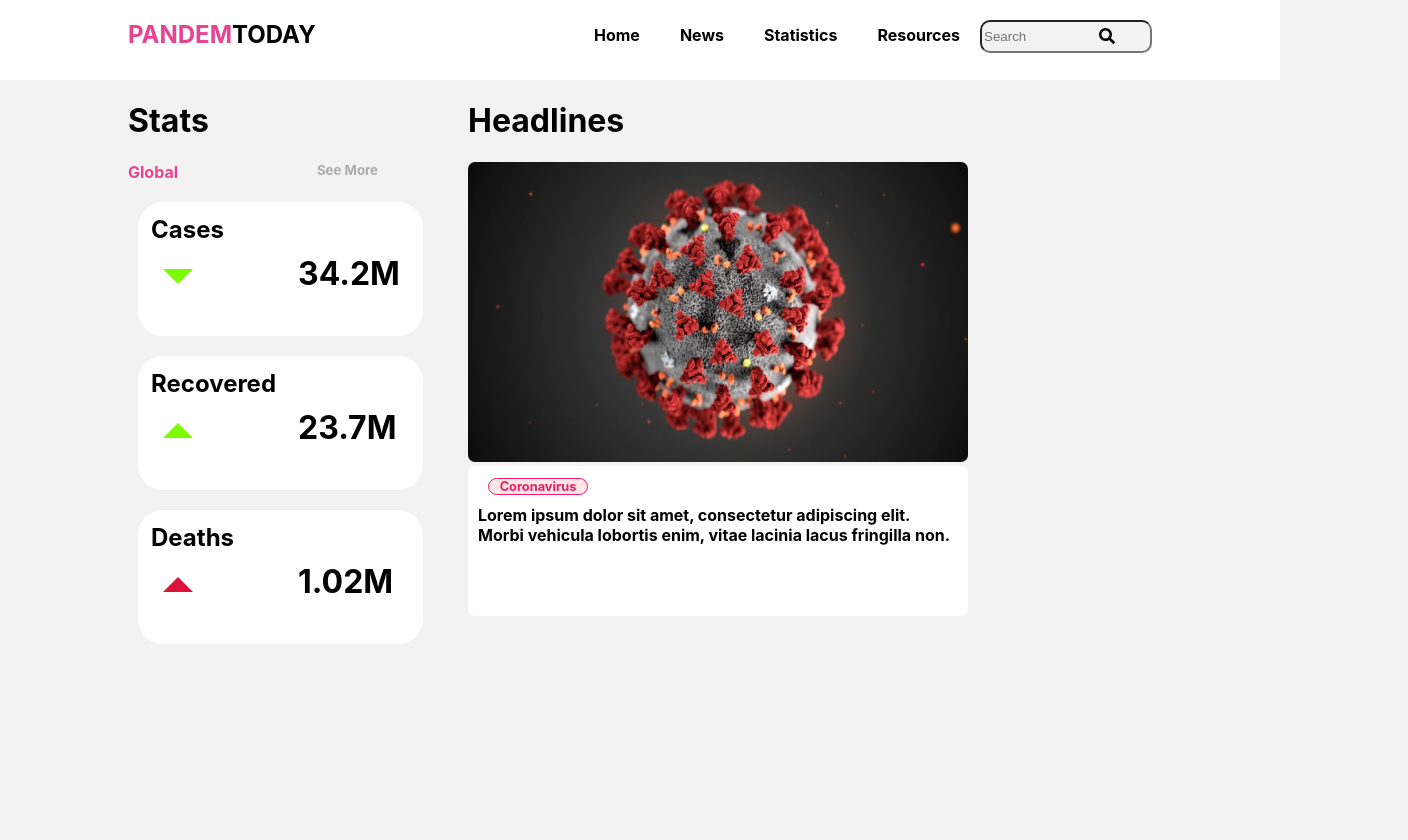
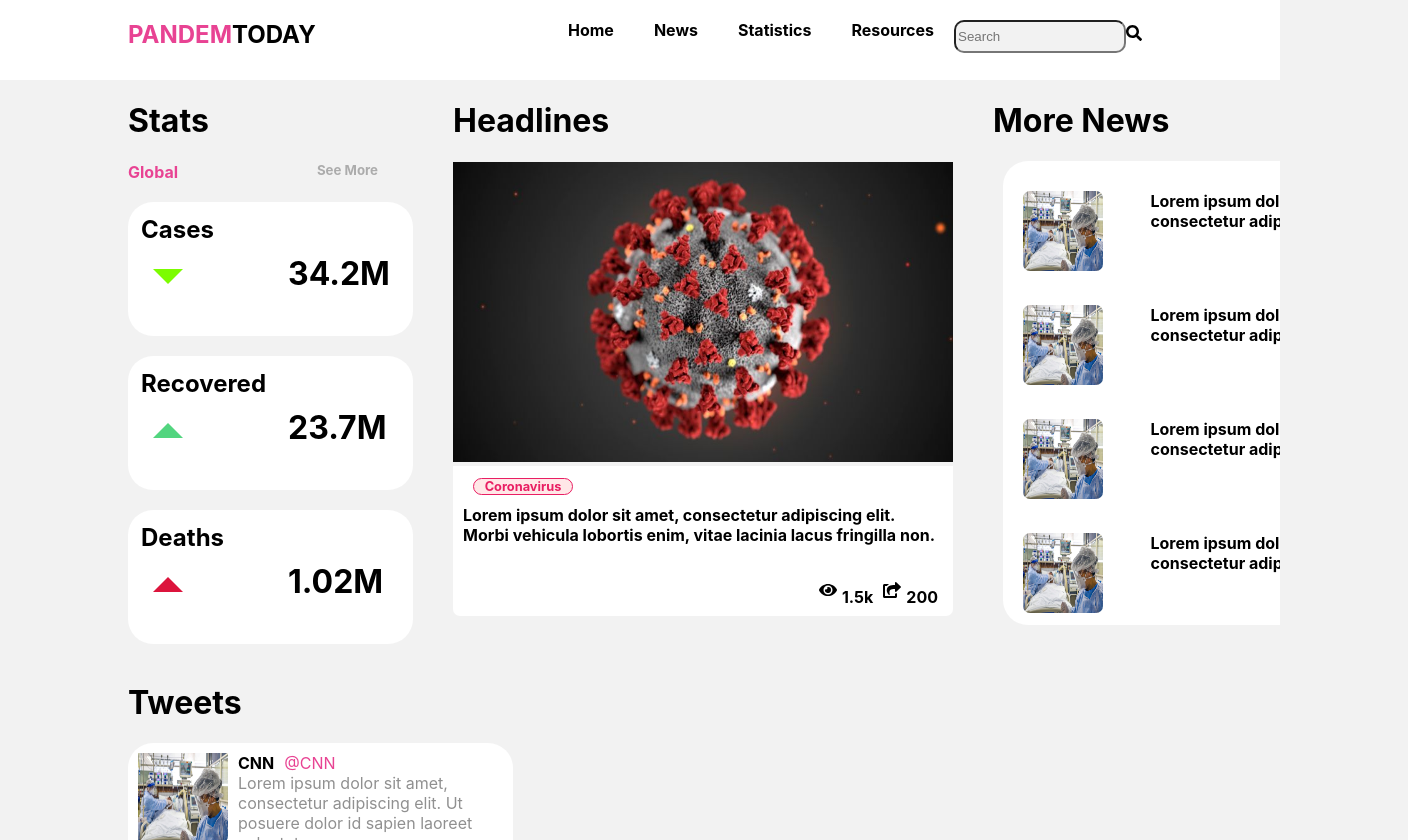
Before and after one commit to Jonathanferreras/PandemToday, a Next.js app: page / in a window 1280 px wide. Shown: the top 840 px of the page, 1408 px wide, since content can reach past the window. Before the commit the page ends 800 px from the top, so only its background shows below. Built offline with nearby package versions, Linux system fonts and the light colour scheme.

Commit message:
done: Finish TweetCard component; todo: Finish Tweets card component using map func for new data/tweets

```diff
--- a/components/Headlines.js
+++ b/components/Headlines.js
@@ -4,7 +4,7 @@ import Head from 'next/head'
 import { library } from '@fortawesome/fontawesome-svg-core';
 import { FontAwesomeIcon } from "@fortawesome/react-fontawesome";
 // import your icons
-import { faCode, faSearch } from '@fortawesome/free-solid-svg-icons';
+import { faEye, faShareSquare } from '@fortawesome/free-solid-svg-icons';
 
 
 export default function Headlines(){
@@ -22,7 +22,10 @@ export default function Headlines(){
             Lorem ipsum dolor sit amet, consectetur adipiscing elit. Morbi vehicula lobortis enim, vitae lacinia lacus fringilla non.
           </div>
           <div className="social-stats">
-
+            <FontAwesomeIcon icon={faEye} className="social-stats-icons" />
+            <h7 className="social-stat-numbers">1.5k</h7>
+            <FontAwesomeIcon icon={faShareSquare} className="social-stats-icons" />
+            <h7 className="social-stat-numbers">200</h7>
           </div>
         </div>
       </div>
--- /dev/null
+++ b/components/MoreNews.js
@@ -0,0 +1,38 @@
+import Link from 'next/link'
+import Head from 'next/head'
+
+import { library } from '@fortawesome/fontawesome-svg-core';
+import { FontAwesomeIcon } from "@fortawesome/react-fontawesome";
+// import your icons
+import { faEye, faShareSquare } from '@fortawesome/free-solid-svg-icons';
+
+
+export default function MoreNews(){
+  return(
+    <div className="more-news">
+      <div className="heading">
+        <h1 className="title">More News</h1>
+        <h5 className="see-more">See More</h5>
+      </div>
+
+      <div className="more-news-card">
+        <div className="more-news-item">
+          <img className="more-news-item-img" src="/mnews-cv19.png"/>
+          <p className="more-news-item-story">Lorem ipsum dolor sit amet, consectetur adipiscing elit.</p>
+        </div>
+        <div className="more-news-item">
+          <img className="more-news-item-img" src="/mnews-cv19.png"/>
+          <p className="more-news-item-story">Lorem ipsum dolor sit amet, consectetur adipiscing elit.</p>
+        </div>
+        <div className="more-news-item">
+          <img className="more-news-item-img" src="/mnews-cv19.png"/>
+          <p className="more-news-item-story">Lorem ipsum dolor sit amet, consectetur adipiscing elit.</p>
+        </div>
+        <div className="more-news-item">
+          <img className="more-news-item-img" src="/mnews-cv19.png"/>
+          <p className="more-news-item-story">Lorem ipsum dolor sit amet, consectetur adipiscing elit.</p>
+        </div>
+      </div>
+    </div>
+  )
+}
--- a/components/Navbar.js
+++ b/components/Navbar.js
@@ -13,11 +13,12 @@ export default function Navbar(){
       <div className="content">
         <h2 className="logo"><span style={{ color: '#E84393' }}>PANDEM</span>TODAY</h2>
         <div className="menu">
-          <Link  href="/"><a className="menu-item">Home</a></Link>
-          <Link className="menu-item" href="/"><a>News</a></Link>
-          <Link className="menu-item" href="/"><a>Statistics</a></Link>
-          <Link className="menu-item" href="/"><a>Resources</a></Link>
-
+          <div className="links">
+            <Link  href="/"><a className="menu-item">Home</a></Link>
+            <Link className="menu-item" href="/"><a>News</a></Link>
+            <Link className="menu-item" href="/"><a>Statistics</a></Link>
+            <Link className="menu-item" href="/"><a>Resources</a></Link>
+          </div>
           <div className="search-bar">
             <input type="text" name="search" placeholder="Search" />
             <FontAwesomeIcon icon={faSearch} className="sicon" />
--- /dev/null
+++ b/components/TweetCard.js
@@ -0,0 +1,13 @@
+import Link from 'next/link'
+import Head from 'next/head'
+import Card from './Card'
+
+
+
+export default function TweetCard(props){
+  return(
+    <Card type="tweet">
+      {props.children}
+    </Card>
+  )
+}
--- /dev/null
+++ b/components/Tweets.js
@@ -0,0 +1,31 @@
+import Link from 'next/link'
+import Head from 'next/head'
+import TweetCard from './TweetCard'
+
+
+import { library } from '@fortawesome/fontawesome-svg-core';
+import { FontAwesomeIcon } from "@fortawesome/react-fontawesome";
+// import your icons
+import { faEye, faShareSquare } from '@fortawesome/free-solid-svg-icons';
+
+export default function Tweets(){
+  return(
+    <div className="tweets">
+      <div className="heading">
+        <h1 className="title">Tweets</h1>
+      </div>
+      <TweetCard className="tweet-area">
+        <img className="tweet-profile-pic" src="/mnews-cv19.png" />
+        <div className="tweet">
+          <div className="tweet-user">
+            <h7 className="twitter-username">CNN</h7>
+            <h7 className="twitter-handle">@CNN</h7>
+          </div>
+          <p className="tweet-body">
+            Lorem ipsum dolor sit amet, consectetur adipiscing elit. Ut posuere dolor id sapien laoreet vulputate.
+          </p>
+        </div>
+      </TweetCard>
+    </div>
+  )
+}
--- a/components/card.js
+++ b/components/card.js
@@ -3,9 +3,22 @@ import Head from 'next/head'
 
 
 export default function Card(props){
-  return(
-    <div className="card">
-      {props.children}
-    </div>
-  )
+  const type = props.type;
+  console.log(type);
+
+  if (type == 'tweet'){
+      return(
+        <div className="tweet-card">
+          {props.children}
+        </div>
+      );
+  }
+  else{
+    return (
+      <div className="card">
+        {props.children}
+      </div>
+    );
+  }
+
 }
--- a/src/pages/index.js
+++ b/src/pages/index.js
@@ -4,6 +4,10 @@ import Layout from '../../components/Layout'
 import Navbar from '../../components/Navbar'
 import Stats from '../../components/Stats'
 import Headlines from '../../components/Headlines'
+import MoreNews from '../../components/MoreNews'
+import Tweets from '../../components/Tweets'
+
+
 
 import { useEffect, useState } from 'react'
 import { getArticles } from '../services/news/client'
@@ -35,10 +39,10 @@ export default function Home () {
         <div className="main-area">
           <Stats />
           <Headlines />
+          <MoreNews />
         </div>
 
-
-
+        <Tweets />
 
       </main>
     </Layout>
--- a/src/styles/globals.css
+++ b/src/styles/globals.css
@@ -5,12 +5,13 @@ body {
   font-family: -apple-system, BlinkMacSystemFont, Segoe UI, Roboto, Oxygen,
     Ubuntu, Cantarell, Fira Sans, Droid Sans, Helvetica Neue, sans-serif;
   background-color: #F2F2F2;
+  overflow-x: hidden;
   /* margin-left: 20px;
   margin-right: 20px; */
 }
 
 /* app colors
-pink: #E844393
+pink: #E84393
 background gray: #F2F2F2
 soft black: #3B3B3B
 gray: #ACACAC */
@@ -42,17 +43,23 @@ a {
   float: left;
 }
 
+.search-bar{
+  display: inline-block;
+  padding-right: 10px;
+}
+
 .sicon{
-  position: absolute;
+  /* position: absolute; */
   width: 20px;
   height: 20px;
-  top: 26px;
-  right: 165px;
+  /* top: 26px;
+  right: 165px; */
 }
 
 .menu{
   float: right;
   padding-top: 20px;
+  display: flex;
 }
 
 .menu a{
@@ -66,8 +73,10 @@ a {
   border-bottom: 5px solid #E84393;
 }
 
-.search-bar{
-  display: inline-block;
+.links{
+  display: flex;
+  justify-content: center;
+  align-items: center;
 }
 
 .search-bar input{
@@ -82,7 +91,6 @@ a {
   border-radius: 25px;
   height: 134px;
   width: 285px;
-  margin-left: 10px;
   margin-bottom: 10px;
 }
 
@@ -135,7 +143,7 @@ a {
   height: 0;
   border-left: 15px solid transparent;
   border-right: 15px solid transparent;
-  border-bottom: 15px solid #7CFC00;
+  border-bottom: 15px solid #52D57F;
   margin-left: 25px;
   margin-top: 25px;
 }
@@ -173,7 +181,6 @@ a {
 .headline-pic{
   width: 500px;
   height:300px;
-  border-radius: 7px;
 }
 
 .headline-card{
@@ -181,7 +188,8 @@ a {
   width: 500px;
   height: 150px;
   padding: 10px 10px 0 10px;
-  border-radius: 7px;
+  border-bottom-left-radius: 7px;
+  border-bottom-right-radius: 7px;
 }
 
 .headline-tag{
@@ -199,3 +207,121 @@ a {
 .headline-news{
   font-weight: bold;
 }
+
+.social-stats{
+  float: right;
+  padding-top: 30px;
+}
+
+.social-stats-icons{
+  width: 30px;
+  height: 30px;
+  margin: 0 5px 0 5px;
+}
+
+.social-stat-numbers{
+  font-weight: bold;
+  padding-right: 5px;
+  padding-bottom: 2px;
+}
+
+.more-news{
+  height: 434px;
+  width: 455px;
+}
+
+.heading{
+  width: 100%;
+  display: inline-block;
+  margin-top: 21px;
+}
+
+.title{
+  display: inline-block;
+  margin-top: 0;
+}
+
+.heading h5{
+  padding-top: 25px;
+}
+
+.more-news-card{
+  background-color: white;
+  border-radius: 25px;
+  height: 464px;
+  width: 455px;
+  margin-left: 10px;
+  margin-bottom: 10px;
+}
+
+.more-news-item{
+  height: 75px;
+  width: 100%;
+  padding: 30px 10px 10px 20px;
+  display: inline-block;
+}
+
+.more-news-item-img{
+  height: 80px;
+  width: 80px;
+  border-radius: 7px;
+  display: inline-block;
+
+}
+
+.more-news-item-story{
+  float: right;
+  width: 70%;
+  margin: 0;
+  font-weight: bold;
+  display: inline-block;
+}
+
+.tweets{
+
+}
+
+.tweet-card{
+  background-color: white;
+  border-radius: 25px;
+  height: 134px;
+  width: 385px;
+  margin-bottom: 10px;
+  display: flex;
+}
+
+.tweet-area{
+  height: 200px !important;
+  width: 388px !important;
+}
+
+.tweet-profile-pic{
+  height: 100px;
+  width: 100px;
+  border-radius: 7px;
+  padding: 10px 0px 0 10px;
+}
+
+.tweet{
+  float: right;
+}
+
+.tweet-user{
+  padding-top: 10px;
+}
+
+.twitter-username{
+  font-weight: bold;
+  padding-left: 10px;
+  padding-right: 10px;
+}
+
+.twitter-handle{
+  color: #E84393;
+}
+
+.tweet-body{
+  color: #909090;
+  margin: 0;
+  padding: 0 10px 0 10px;
+}
```
Also changed, not shown: public/mnews-cv19.png (added).
